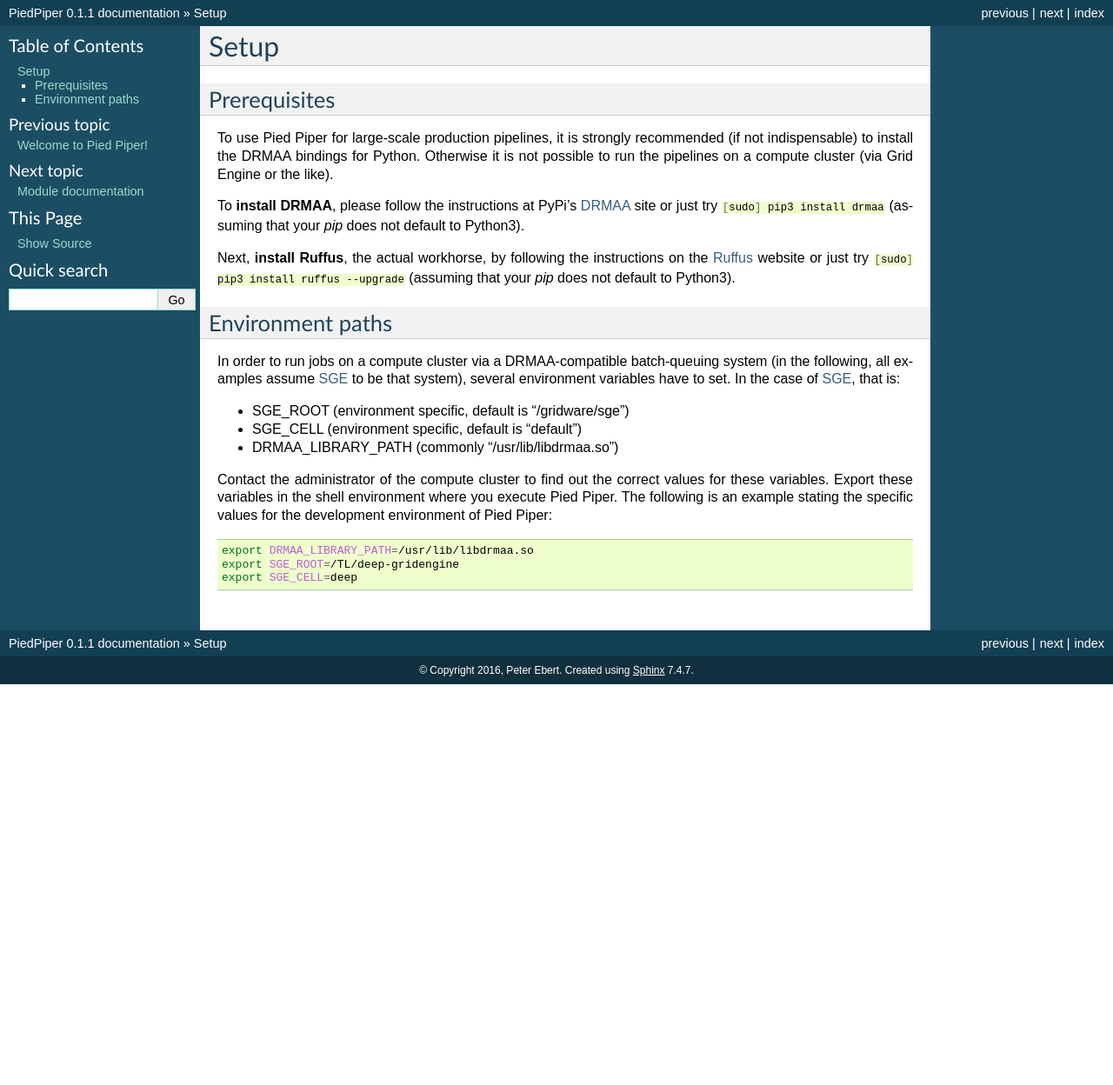
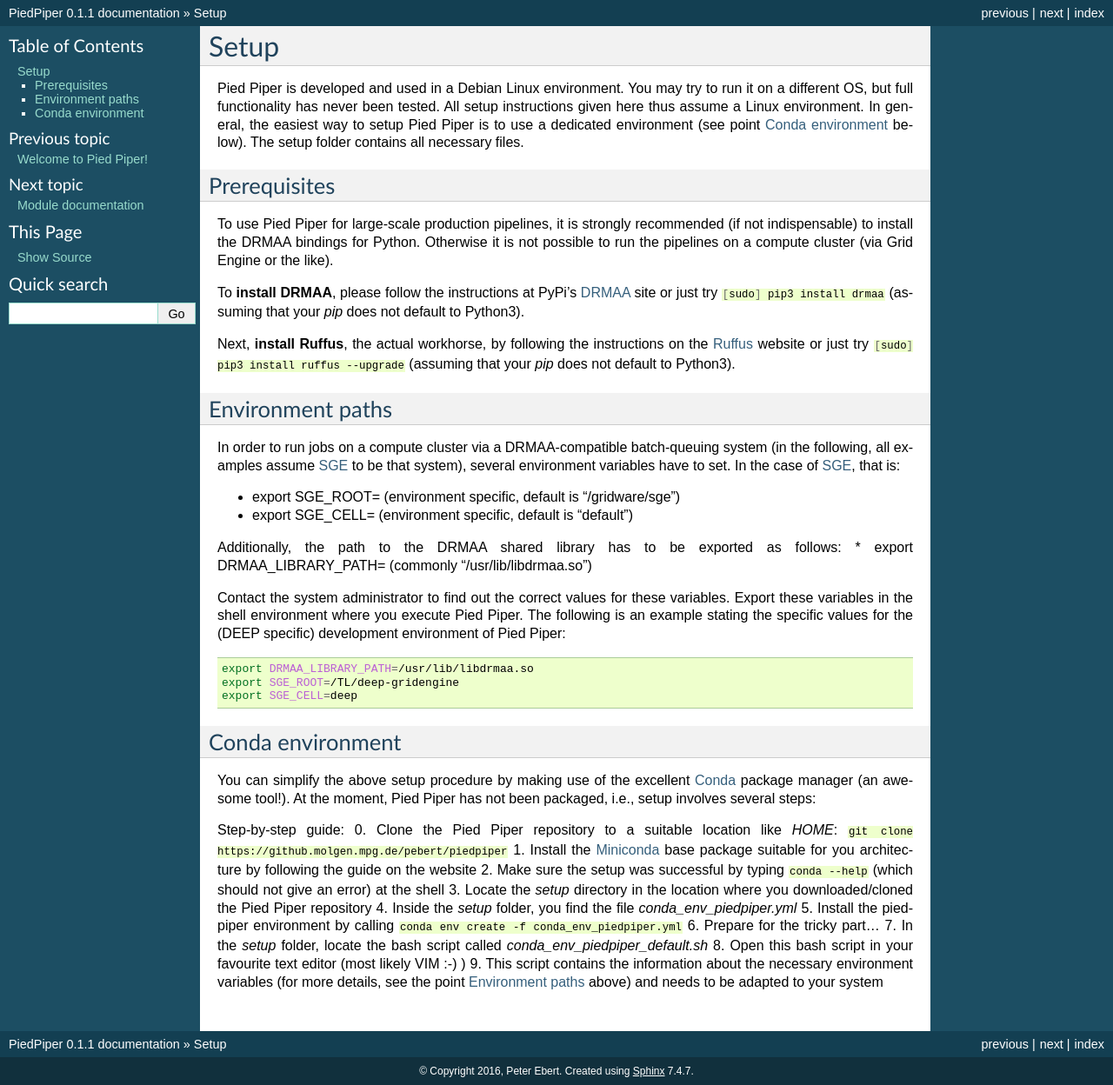
Before and after one commit to ptrebert/piedpiper, a Sphinx documentation site: the page built from docs/source/setup.rst, in a window 1280 px wide. Shown: the whole page at 87% size. Built offline with Sphinx 7.4.7, drawn with Linux system fonts in a browser that asks for light colours; before the commit the page ends 900 px from its top, so only the background shows below that.

Commit message:
ENH: added conda env YAML and bash script to adapt environment

```diff
--- a/docs/source/setup.rst
+++ b/docs/source/setup.rst
@@ -3,6 +3,7 @@
 
 Setup
 =====
+Pied Piper is developed and used in a Debian Linux environment. You may try to run it on a different OS, but full functionality has never been tested. All setup instructions given here thus assume a Linux environment. In general, the easiest way to setup Pied Piper is to use a dedicated environment (see point `Conda environment`_ below). The setup folder contains all necessary files.
 
 Prerequisites
 #############
@@ -23,11 +24,13 @@
 #################
 In order to run jobs on a compute cluster via a DRMAA-compatible batch-queuing system (in the following, all examples assume SGE_ to be that system), several environment variables have to set. In the case of SGE_, that is:
 
-* SGE_ROOT (environment specific, default is "/gridware/sge")
-* SGE_CELL (environment specific, default is "default")
-* DRMAA_LIBRARY_PATH (commonly "/usr/lib/libdrmaa.so")
+* export SGE_ROOT= (environment specific, default is "/gridware/sge")
+* export SGE_CELL= (environment specific, default is "default")
 
-Contact the administrator of the compute cluster to find out the correct values for these variables. Export these variables in the shell environment where you execute Pied Piper. The following is an example stating the specific values for the development environment of Pied Piper:
+Additionally, the path to the DRMAA shared library has to be exported as follows:
+* export DRMAA_LIBRARY_PATH= (commonly "/usr/lib/libdrmaa.so")
+
+Contact the system administrator to find out the correct values for these variables. Export these variables in the shell environment where you execute Pied Piper. The following is an example stating the specific values for the (DEEP specific) development environment of Pied Piper:
 
 .. code-block:: bash
 
@@ -36,7 +39,27 @@
    export SGE_CELL=deep
 
 
+Conda environment
+#################
+You can simplify the above setup procedure by making use of the excellent Conda_ package manager (an awesome tool!).
+At the moment, Pied Piper has not been packaged, i.e., setup involves several steps:
+
+Step-by-step guide:
+0. Clone the Pied Piper repository to a suitable location like *HOME*: :bash:`git clone https://github.molgen.mpg.de/pebert/piedpiper`
+1. Install the Miniconda_ base package suitable for you architecture by following the guide on the website
+2. Make sure the setup was successful by typing :bash:`conda --help` (which should not give an error) at the shell
+3. Locate the *setup* directory in the location where you downloaded/cloned the Pied Piper repository
+4. Inside the *setup* folder, you find the file *conda_env_piedpiper.yml*
+5. Install the piedpiper environment by calling :bash:`conda env create -f conda_env_piedpiper.yml`
+6. Prepare for the tricky part...
+7. In the *setup* folder, locate the bash script called *conda_env_piedpiper_default.sh*
+8. Open this bash script in your favourite text editor (most likely VIM :-) )
+9. This script contains the information about the necessary environment variables (for more details, see the point `Environment paths`_ above) and needs to be adapted to your system
+
+
 
 
 
 .. _SGE: https://en.wikipedia.org/wiki/Oracle_Grid_Engine
+.. _Conda: http://conda.pydata.org/docs
+.. _Miniconda: http://conda.pydata.org/miniconda.html
```
Also changed, not shown: 2 other files.
